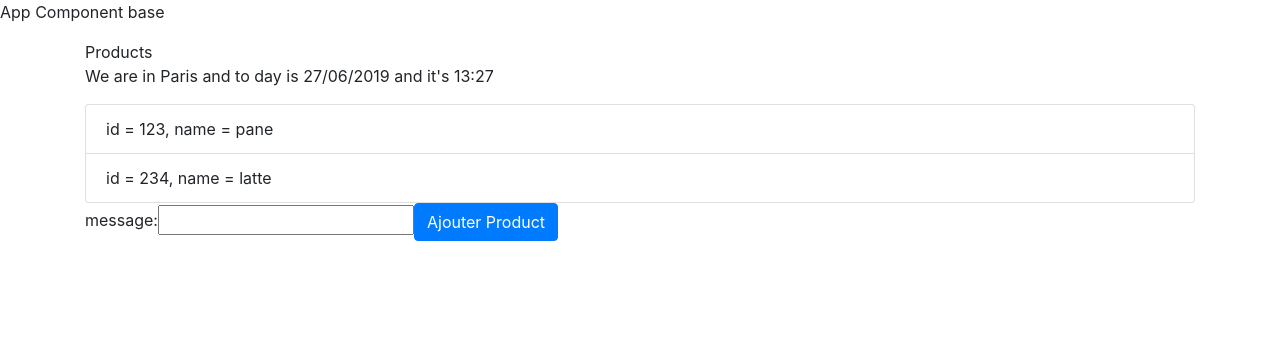
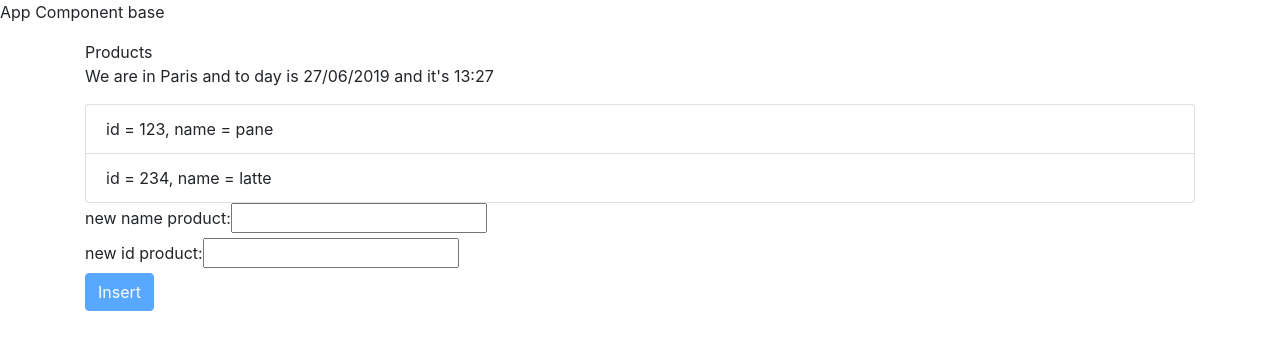
Before and after one commit to anccelo/shoppingList, an Angular app in the folder frontEnd/shoppingListApp/: page / in a window 1280 px wide. Shown: the top 350 px of the page. Built offline with nearby package versions, Linux system fonts and the light colour scheme.

Commit message:
version with  tag <form>

```diff
--- a/frontEnd/shoppingListApp/package.json
+++ b/frontEnd/shoppingListApp/package.json
@@ -11,6 +11,7 @@
   },
   "private": true,
   "dependencies": {
+    "@angular-devkit/build-angular": "^0.13.0",
     "@angular/animations": "~7.1.0",
     "@angular/common": "~7.1.0",
     "@angular/compiler": "~7.1.0",
@@ -26,13 +27,12 @@
     "zone.js": "~0.8.26"
   },
   "devDependencies": {
-    "@angular-devkit/build-angular": "~0.11.0",
     "@angular/cli": "~7.1.3",
     "@angular/compiler-cli": "~7.1.0",
     "@angular/language-service": "~7.1.0",
-    "@types/node": "~8.9.4",
     "@types/jasmine": "~2.8.8",
     "@types/jasminewd2": "~2.0.3",
+    "@types/node": "~8.9.4",
     "codelyzer": "~4.5.0",
     "jasmine-core": "~2.99.1",
     "jasmine-spec-reporter": "~4.2.1",
--- a/frontEnd/shoppingListApp/src/app/products/products.component.html
+++ b/frontEnd/shoppingListApp/src/app/products/products.component.html
@@ -2,19 +2,21 @@
   <div class="panel-primary">
     Products
     <div class="panel-body">
-        <p>We are in {{ info.city}} and to day is {{ info.date|date:'dd/MM/yyyy' }}
-          and it's {{ info.date|date:'HH:mm' }}</p>
+      <p>We are in {{ info.city}} and to day is {{ info.date|date:'dd/MM/yyyy' }} and it's {{ info.date|date:'HH:mm' }}</p>
       <ul class="list-group">
         <li *ngFor="let p of products" class="list-group-item">
-          id   = {{ p.id }},
-          name = {{ p.name }}
+          id = {{ p.id }}, name = {{ p.name }}
         </li>
       </ul>
     </div>
   </div>
+  <form #f="ngForm" (ngSubmit)="addProduct(f.value)">
     <div class="form-group">
-    <label class="control-label">message:</label>
-    <input type="text"  [(ngModel)] = "insertProducts.name" />
-    <button class="btn btn-primary" (click) = "onAddProduct()">Ajouter Product</button>
+      <label class="control-label">new name product:</label>
+      <input required name="name" ngModel type="text" [(ngModel)]="newProduct.name" ><br/>
+      <label class="control-label">new id product:</label>
+      <input  name="id" ngModel type="number" [(ngModel)]="newProduct.id"  ><br/>
+      <button [disabled]="!f.valid" type="submit" class="btn btn-primary" >Insert</button>
     </div>
+  </form>
 </div>
--- a/frontEnd/shoppingListApp/src/app/products/products.component.ts
+++ b/frontEnd/shoppingListApp/src/app/products/products.component.ts
@@ -17,11 +17,12 @@ export class ProductsComponent implements OnInit {
     {id: 234, name: 'latte'}
   ]
 
-  insertProducts = {id:null, name:''}
+  newProduct = {id:null, name:''}
 
-  onAddProduct(){
-    this.products.push(this.insertProducts);
-    this.insertProducts = {id:null,name:''}
+  addProduct(prd){
+    this.products.push(prd);
+    this.newProduct={id:null, name:''}
+
   }
 
 
```
Also changed, not shown: 1 other file (tests, documents, lock files or other folders). Lines whose indentation alone changed are shown as unchanged.
